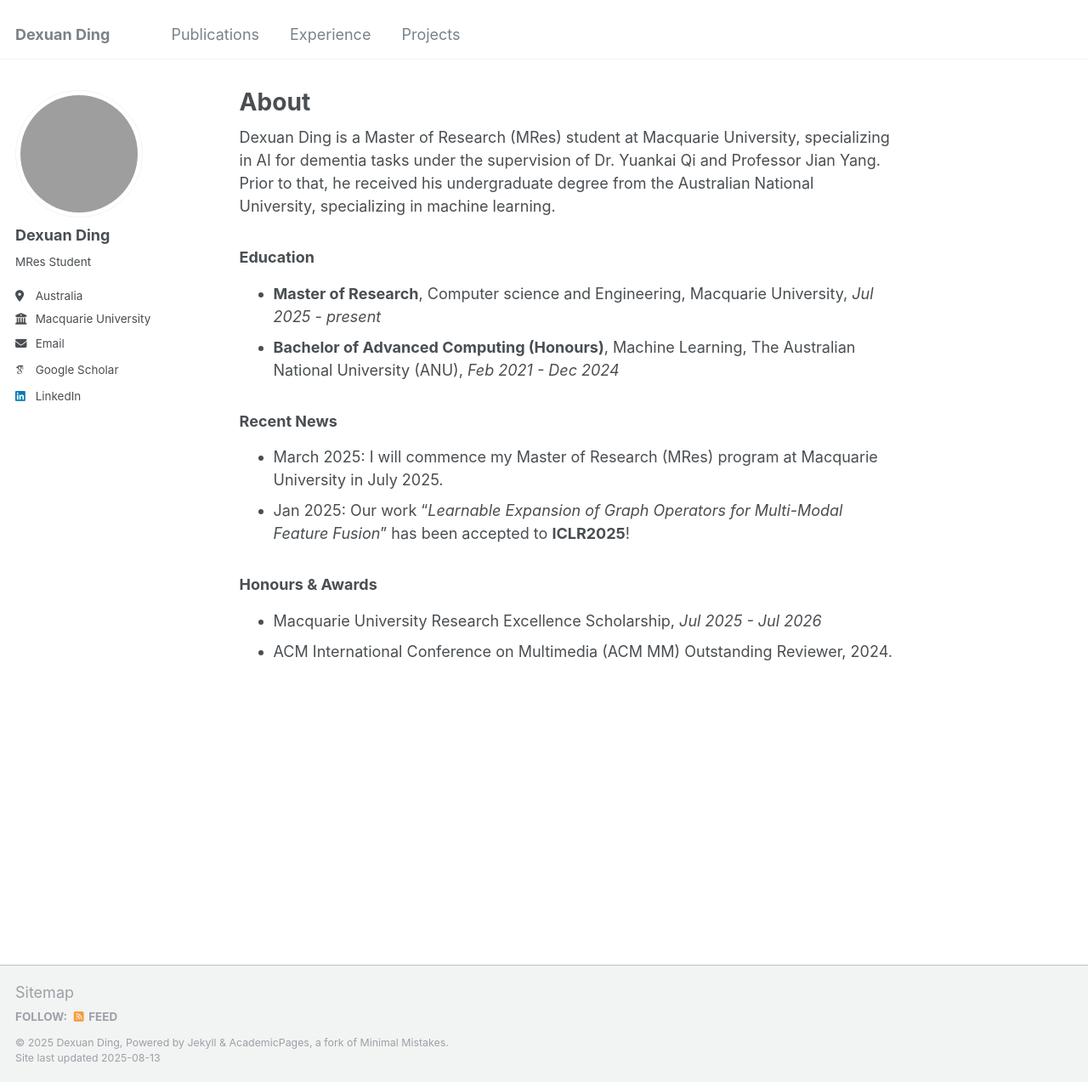
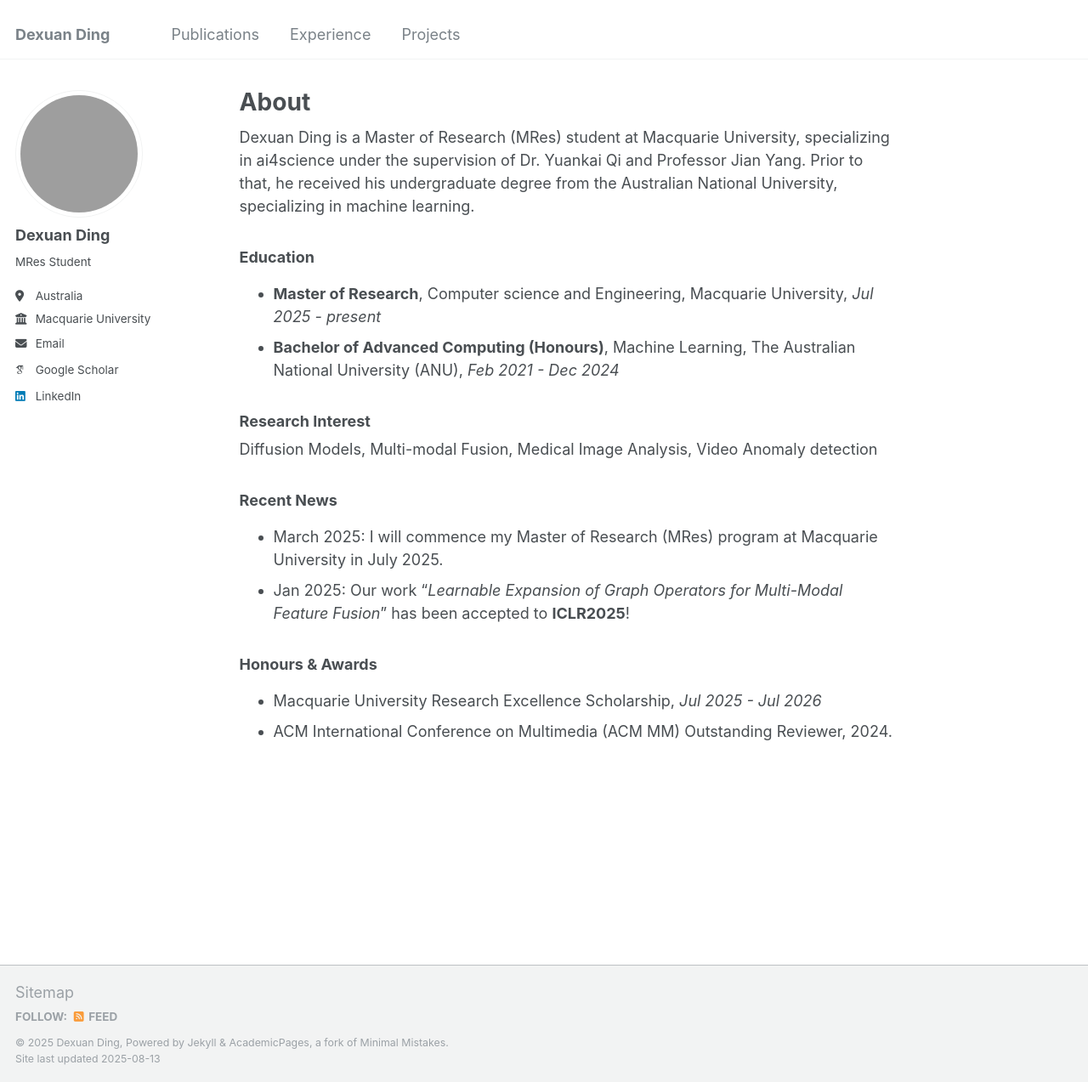
Before and after one commit to DexxDing/dexxding.github.io, a Jekyll site: the page built from _pages/about.md, in a window 1280 px wide and 1273 px high. Shown: the whole window at 85% size. Built offline with Jekyll 4.4.1, drawn with Linux system fonts in a browser that asks for light colours; some web fonts are replaced.

Commit message:
Update about.md

```diff
--- a/_pages/about.md
+++ b/_pages/about.md
@@ -6,12 +6,15 @@ redirect_from:
   - /about/
   - /about.html
 ---
-Dexuan Ding is a Master of Research (MRes) student at Macquarie University, specializing in AI for dementia tasks under the supervision of Dr. Yuankai Qi and Professor Jian Yang. Prior to that, he received his undergraduate degree from the Australian National University, specializing in machine learning.
+Dexuan Ding is a Master of Research (MRes) student at Macquarie University, specializing in ai4science under the supervision of Dr. Yuankai Qi and Professor Jian Yang. Prior to that, he received his undergraduate degree from the Australian National University, specializing in machine learning.
 
 ### Education
 
 - **Master of Research**, Computer science and Engineering, Macquarie University, *Jul 2025 - present*
 - **Bachelor of Advanced Computing (Honours)**, Machine Learning, The Australian National University (ANU), *Feb 2021 - Dec 2024*
+
+### Research Interest
+Diffusion Models, Multi-modal Fusion, Medical Image Analysis, Video Anomaly detection
 
 
 ### Recent News
```
